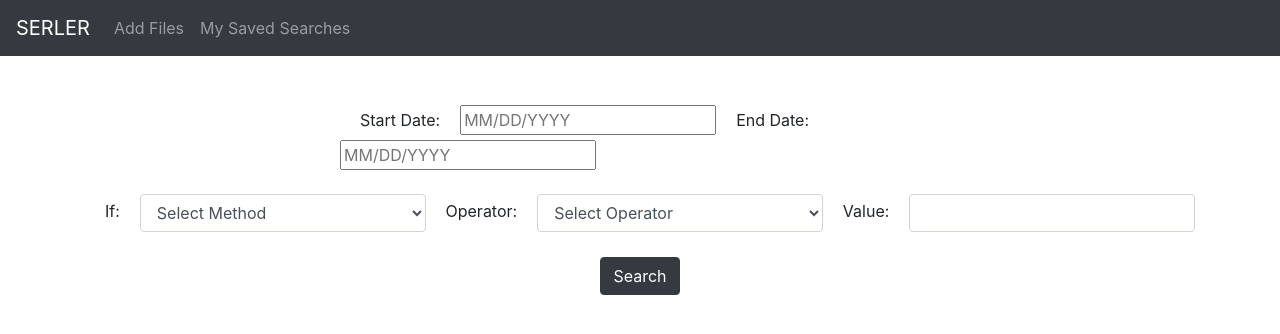
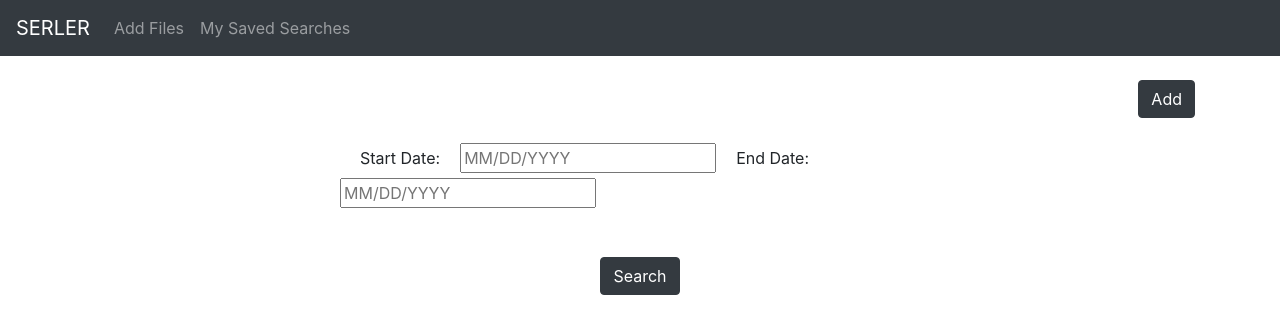
Before and after one commit to ayushnig/SERLER, a React (Create React App) app in the folder client/: page /advancesearch in a window 1280 px wide. Shown: the top 334 px of the page. Built offline with nearby package versions, Linux system fonts and the light colour scheme.

Commit message:
Updated advance filter feature

```diff
--- a/client/src/App.css
+++ b/client/src/App.css
@@ -62,6 +62,17 @@ padding-top: 25px;
   align-items: center;
  }
 
+ .delete-button{
+  padding-left: 20px;
+  padding-right: 20px;
+ }
+
+.add-button{
+  display:flex; ;
+  justify-content:flex-end;
+  width:100%;
+}
+
 .btn_i {
  width: 125px;
  margin-left: auto;
--- a/client/src/components/advancesearch.component.js
+++ b/client/src/components/advancesearch.component.js
@@ -1,7 +1,5 @@
 import React, { Component } from 'react';
-import { withRouter } from 'react-router-dom';
 import DatePicker from 'react-datepicker';
-import searchFiles from "./search.component"
 import "react-datepicker/dist/react-datepicker.css";
 import "bootstrap/dist/css/bootstrap.min.css"
 import "../App.css";
@@ -14,11 +12,11 @@ export default class Advance extends Component {
         // this.onChangeDescription = this.onChangeDescription.bind(this);
         this.onChangeStart = this.onChangeStart.bind(this);
         this.onChangeEnd = this.onChangeEnd.bind(this);
-        this.onChangeMethod = this.onChangeMethod.bind(this);
-        this.onChangeOperator = this.onChangeOperator.bind(this);
-        this.onChangeValue = this.onChangeValue.bind(this);
+        this.handleMethod = this.handleMethod.bind(this);
+        this.handleOperator = this.handleOperator.bind(this);
+        this.handleKeyword = this.handleKeyword.bind(this);
 
-        this.onSubmit = this.onSubmit.bind(this);
+        this.handleSubmit = this.handleSubmit.bind(this);
 
         this.state = {
             description: this.props.description,
@@ -26,10 +24,54 @@ export default class Advance extends Component {
             end: '',
             result: [],
             toggle: true,
-            method: '',
-            operator: '',
-            keyword: ''
+            method: [],
+            operator: [],
+            keyword: []
         }
+    }
+
+    createUI(el,i) {
+        return this.state.method.map((el,i) =>
+        <div key={i}>
+                <div className="btn-group btn-block">
+                    <label className="drop">If:</label>
+
+                    <select className="form-control" id="exampleSelect1" value={this.props.method}
+                        onChange={this.handleMethod.bind(this, i)} required>
+                        <option value="">Select Method</option>
+                        <option>TDD</option>
+                        <option>Scrum</option>
+                        <option>BDD</option>
+                        <option>Kanban</option>
+                        <option>Agile</option>
+                        <option>Waterfall</option>
+                        <option>lean</option>
+
+                    </select>
+
+                    <label className="drop">Operator: </label>
+                    <select className="form-control" id="exampleSelect2" onChange={this.handleOperator.bind(this, i)}
+                    value={this.props.operator} required>
+                        <option value="">Select Operator</option>
+                        <option>Contains</option>
+                        <option>Doesn't Contain</option>
+                        <option>Begins with</option>
+                        <option>Ends With</option>
+                        <option>Is Equal to</option>
+                        <option>Is less than</option>
+                        <option>Is more than</option>
+                    </select>
+
+                    <label className="drop">Keyword: </label>
+                    <input type="text" required className="form-control" value={this.props.keyword} onChange={this.handleKeyword.bind(this, i)}
+                    padding-bottom="20px" />
+                    <div className="delete-button">
+                        <input type='button' value='Delete' className="btn btn-danger" onClick={this.removeClick.bind(this, i)} />
+                    </div>
+                    </div>
+                    <br /> <br />
+                    </div>
+        )
     }
 
     onChangeStart(date) {
@@ -44,37 +86,49 @@ export default class Advance extends Component {
         })
     }
 
-    onChangeMethod(e) {
-        this.setState({
-            method: e.target.value
-        })
+    handleMethod(i, event) {
+        let method = [...this.state.method];
+        method[i] = event.target.value;
+        this.setState({ method });
     }
 
-    onChangeOperator(e) {
-        this.setState({
-            operator: e.target.value
-        })
+    handleOperator(i, event) {
+        let operator = [...this.state.operator];
+        operator[i] = event.target.value;
+        this.setState({ operator });
     }
 
-    onChangeValue(e) {
-        this.setState({
-            value: e.target.value
-        })
+    handleKeyword(i, event) {
+        let keyword = [...this.state.keyword];
+        keyword[i] = event.target.value;
+        this.setState({ keyword });
     }
 
-    onSubmit(e) {
+    addClick() {
+        this.setState(prevState => ({ method: [...prevState.method, ''] }))
+        this.setState(prevState => ({ operator: [...prevState.operator, ''] }))
+        this.setState(prevState => ({ keyword: [...prevState.keyword, ''] }))
+
+    }
+
+    removeClick(i) {
+        let method = [...this.state.method];
+        method.splice(i, 1);
+        this.setState({ method });
+    }
+
+    handleSubmit(e) {
         e.preventDefault();
         if (this.props.description || this.state.start || this.state.end || this.state.method || this.state.operator || this.state.keyword) {
             const AdvSearch = {
                 description: this.props.description,
                 start: this.state.start,
                 end: this.state.end,
-                method: this.state.method,
-                operator: this.state.operator,
-                keyword: this.state.keyword
+                method: this.state.method.join(','),
+                operator: this.state.operator.join(','),
+                keyword: this.state.keyword.join(',')
             }
             console.log(AdvSearch);
-            console.log(this.state)
             let authorName = this.state.description || null;
             // let query = authorName.toLowerCase();
             let path = `results`;
@@ -88,7 +142,10 @@ export default class Advance extends Component {
     render() {
         return (
             <div>
-                <form onSubmit={this.onSubmit}>
+                <form onSubmit={this.handleSubmit}>
+                    <div class="add-button" >
+                        <input type="button" value="Add" className="btn btn-dark" onClick={this.addClick.bind(this)} />
+                    </div>
                     <div className="i-am-centered" >
                         <div className="column-container" >
                             <label className="help" > Start Date: </label>
@@ -114,51 +171,14 @@ export default class Advance extends Component {
                                 placeholderText="MM/DD/YYYY"
                             />
                         </div >
-
-
                     </div>
-                    <br></br>
-
-                    <div className="btn-group btn-block">
-                        <label className="drop">If:</label>
-
-                        <select className="form-control" id="exampleSelect1" value={this.state.method}
-                            onChange={this.onChangeMethod}>
-                            <option value="">Select Method</option>
-                            <option>TDD</option>
-                            <option>Scrum</option>
-                            <option>BDD</option>
-                            <option>Kanban</option>
-                            <option>Agile</option>
-                            <option>Walerfall</option>
-                            <option>lean</option>
-
-                        </select>
-
-                        <label className="drop">Operator: </label>
-                        <select className="form-control" id="exampleSelect2" value={this.state.operator}
-                            onChange={this.onChangeOperator}>
-                            <option value="">Select Operator</option>
-                            <option>Contains</option>
-                            <option>Doesn't Contain</option>
-                            <option>Begins with</option>
-                            <option>Ends With</option>
-                            <option>Is Equal to</option>
-                            <option>Is less than</option>
-                            <option>Is more than</option>
-
-                        </select>
-
-                        <label className="drop">Value: </label>
-                        <input type="text" className="form-control"
-                            value={this.props.value}
-                            onChange={this.onChangeValue} padding-bottom="20px" />
-                    </div>
-                    {this.state.show}
+                    <br />
+                    {this.createUI()}
                     <div class="i-am-centered-button" padding-top="20px">
                         <input type="submit" value="Search" className="btn btn-dark" padding-top="20px" />
                     </div>
                 </form>
+
             </div>
         )
     }
--- a/client/src/components/results.component.js
+++ b/client/src/components/results.component.js
@@ -1,9 +1,7 @@
-import { render } from "react-dom";
 import ReactTable from "react-table";
 import "react-table/react-table.css";
 import axios from 'axios';
 import React, { Component, useState } from 'react';
-
 import "bootstrap/dist/css/bootstrap.min.css"
 import "../App.css";
 import DatePicker from 'react-datepicker';
@@ -17,30 +15,34 @@ export default class Results extends Component {
     super(props);
     console.log(this.props.location.state)
     this.onChangeDescription = this.onChangeDescription.bind(this);
+    this.onChangeStart = this.onChangeStart.bind(this);
+    this.onChangeEnd = this.onChangeEnd.bind(this);
     this.ontoggle = this.toggle.bind(this);
     this.onSubmit = this.onSubmit.bind(this);
     this.state = {
-      start:this.props.location.state.start || '',
+      start: this.props.location.state.start || '',
       end: this.props.location.state.end || '',
       query: this.props.location.state,
       articles: [],
       description: this.props.location.state.description || '',
+      searchField: '',
       results: [],
       toggle: true,
-      showSearch: false
+      showSearch: false,
+      showResultTable: true
     }
 
   }
 
   componentWillMount() {
-    let authorName = '';
+    let authorName = this.state.description;
     let fromDate = '';
     let toDate = '';
-    if(this.state.query){
-      if(this.state.query.description) {
+    if (this.state.query) {
+      if (this.state.query.description) {
         authorName = this.state.query.description.toLowerCase() || null;
       }
-      else if (this.state.query.start && this.state.query.end ) {
+      else if (this.state.query.start && this.state.query.end) {
         fromDate = this.state.query.start
         toDate = this.state.query.end
       }
@@ -50,14 +52,14 @@ export default class Results extends Component {
       .then(response => {
         console.log(response.data)
         if (response.data && response.data.length > 0) {
-          for (let i = 0; i < response.data.length; i++ ){
+          for (let i = 0; i < response.data.length; i++) {
             let dateConversion = response.data[i].date
             console.log(dateConversion)
             response.data[i].date = new Date(dateConversion).toISOString().split('T')[0];
           }
           this.setState({ articles: response.data })
         } else {
-          this.setState({articels: ''})
+          this.setState({ showResultTable: false, articles: '' })
         }
       })
       .catch((error) => {
@@ -81,6 +83,12 @@ onChangeDescription(e) {
     })
   }
 
+  onChangeStart(date) {
+    this.setState({
+      start: date
+    })
+  }
+
   onChangeEnd(date) {
     this.setState({
       end: date
@@ -90,6 +98,38 @@ onChangeEnd(date) {
 
   onSubmit(e) {
     e.preventDefault();
+    let authorName = this.state.description || null;
+
+    let fromDate = this.state.start || '';
+    let toDate = this.state.end || '';
+    if (this.state.query) {
+      if (this.state.query.description) {
+        authorName = authorName || null;
+      }
+      else if (this.state.query.start && this.state.query.end) {
+        fromDate = this.state.query.start
+        toDate = this.state.query.end
+      }
+    }
+    console.log(fromDate + toDate)
+
+    axios.get(`http://localhost:5000/articles/search?&author=${authorName}&fromDate=${fromDate}&toDate=${toDate}`)
+      .then(response => {
+        console.log(response.data)
+        if (response.data && response.data.length > 0) {
+          for (let i = 0; i < response.data.length; i++) {
+            let dateConversion = response.data[i].date
+            console.log(dateConversion)
+            response.data[i].date = new Date(dateConversion).toISOString().split('T')[0];
+          }
+          this.setState({ articles: response.data, showResultTable: true })
+        } else {
+          this.setState({ articles: '', showResultTable:false })
+        }
+      })
+      .catch((error) => {
+        console.log(error);
+      })
   }
 
   // componentDidMount() {
@@ -104,6 +144,7 @@ onSubmit(e) {
 
 
   render() {
+    console.log(this.state.showResultTable)
       const { articles } = this.state;
       return (
         <div>
@@ -112,16 +153,16 @@ onSubmit(e) {
           <div>
             <form onSubmit={this.onSubmit}>
 
-          <input type="text" required className="form-control"
+              <input type="text" className="form-control"
                 value={this.state.description}
                 onChange={this.onChangeDescription} padding-bottom="20px" />
 
               <div class="d-flex justify-content-end">
                 <a href="/savesearch">Save Search</a>
               </div>
-        </form>
+
               <div>
-                <form onSubmit={this.onSubmit}>
+
                 <div className="i-am-centered" >
                   <div className="column-container" >
                     <label className="help" > Start Date: </label>
@@ -193,10 +234,11 @@ onSubmit(e) {
                 <div class="i-am-centered-button" padding-top="20px">
                   <input type="submit" value="Search" className="btn btn-dark" padding-top="20px" />
                 </div>
+
+              </div>
             </form>
           </div>
-      </div>
-          <br></br>
+          {this.state.showResultTable ?
           <ReactTable
             data={articles}
             columns={[
@@ -241,8 +283,7 @@ onSubmit(e) {
             ]}
             pageSize={articles.length}
             className="-striped -highlight"
-        />
-        <br />
+          /> : null}
 
         </div>
       );
```
Also changed, not shown: client/src/components/search.component.js (+1 -9 lines). Lines whose indentation alone changed are shown as unchanged.
